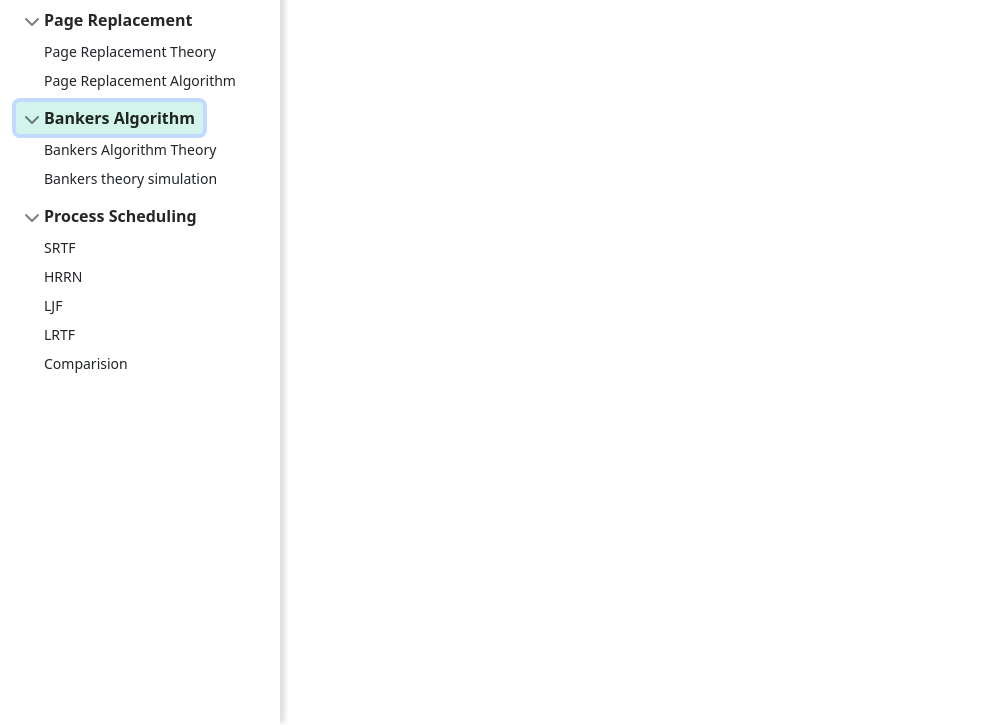
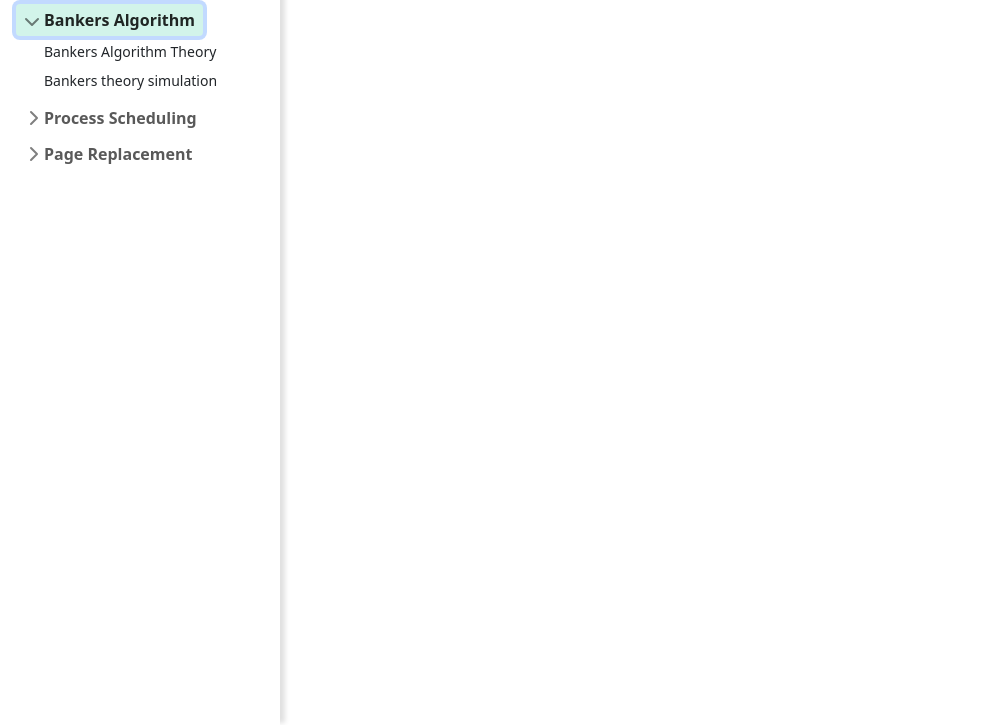
Before and after one commit to hrushikeshj/os-simulator, a plain HTML site: page index.html in a window 1280 px wide. Both pictures are taken after a click on the button "Bankers Algorithm". Shown: the part 75-800 px from the top of the page, without its empty margins (0-1000 px from the left). Drawn offline with nearby package versions, Linux system fonts and the light colour scheme.

Commit message:
fix sidebar

```diff
--- a/index.html
+++ b/index.html
@@ -124,31 +124,22 @@
     </a>
     <ul class="list-unstyled ps-0">
         <li class="mb-1">
-        <button class="btn btn-toggle align-items-center rounded collapsed" data-bs-toggle="collapse" data-bs-target="#dashboard-collapse" aria-expanded="false">
-            Page Replacement
-        </button>
-        <div class="collapse" id="dashboard-collapse">
-          <ul class="btn-toggle-nav list-unstyled fw-normal pb-1 small">
-            <li><a href="page_replacement/index.html" class="link-dark rounded">Page Replacement Theory</a></li>
-            <li><a href="page_replacement/simulation.html" class="link-dark rounded">Page Replacement Algorithm</a></li>
-          </ul>
-        </div>
-        <li class="mb-1">
-          <button class="btn btn-toggle align-items-center rounded collapsed" data-bs-toggle="collapse" data-bs-target="#dashboard-collapse" aria-expanded="false">
+            <button class="btn btn-toggle align-items-center rounded collapsed" data-bs-toggle="collapse" data-bs-target="#bank" aria-expanded="false">
                 Bankers Algorithm
             </button>
-          <div class="collapse" id="dashboard-collapse">
+            <div class="collapse" id="bank">
               <ul class="btn-toggle-nav list-unstyled fw-normal pb-1 small">
                 <li><a href="Bankers_algo/bankers_theory.html" class="link-dark rounded">Bankers Algorithm Theory</a></li>
                 <li><a href="Bankers_algo/bankers_simulation.html" class="link-dark rounded">Bankers theory simulation</a></li>
               </ul>
             </div>
         </li>
+
         <li class="mb-1">
-        <button class="btn btn-toggle align-items-center rounded collapsed" data-bs-toggle="collapse" data-bs-target="#dashboard-collapse" aria-expanded="false">
+            <button class="btn btn-toggle align-items-center rounded collapsed" data-bs-toggle="collapse" data-bs-target="#process" aria-expanded="false">
                 Process Scheduling
             </button>
-        <div class="collapse" id="dashboard-collapse">
+            <div class="collapse" id="process">
             <ul class="btn-toggle-nav list-unstyled fw-normal pb-1 small">
                 <li><a href="process_scheduling/SRTF/srtf_theory.html" class="link-dark rounded">SRTF</a></li>
                 <li><a href="process_scheduling/HRRN/hrrn_theory.html" class="link-dark rounded">HRRN</a></li>
@@ -157,15 +148,29 @@
                 <li><a href="process_scheduling/compare.html" class="link-dark rounded">Comparision</a></li>
             </ul>
             </div>
+        </li>
+
+        <li class="mb-1">
+            <button class="btn btn-toggle align-items-center rounded collapsed" data-bs-toggle="collapse" data-bs-target="#page-rep" aria-expanded="false">
+                Page Replacement
+            </button>
+            <div class="collapse" id="page-rep">
+            <ul class="btn-toggle-nav list-unstyled fw-normal pb-1 small">
+                <li><a href="page_replacement/index.html" class="link-dark rounded">Page Replacement Theory</a></li>
+                <li><a href="page_replacement/simulation.html" class="link-dark rounded">Page Replacement Algorithm</a></li>
+            </ul>
+            </div>
+        </li>
+
         <!--Add yout topic here.
             Copy and paste the template and edit it-->
 
         <!-- template--
         <li class="mb-1">
-        <button class="btn btn-toggle align-items-center rounded collapsed" data-bs-toggle="collapse" data-bs-target="#orders-collapse" aria-expanded="false">
+            <button class="btn btn-toggle align-items-center rounded collapsed" data-bs-toggle="collapse" data-bs-target="#<your_id_here>" aria-expanded="false">
             title
             </button>
-        <div class="collapse" id="orders-collapse">
+            <div class="collapse" id="<your_id_here>">
             <ul class="btn-toggle-nav list-unstyled fw-normal pb-1 small">
                 <li><a href="#" class="link-dark rounded">title</a></li>
                 <li><a href="#" class="link-dark rounded">title</a></li>
```
Lines whose indentation alone changed are shown as unchanged.
